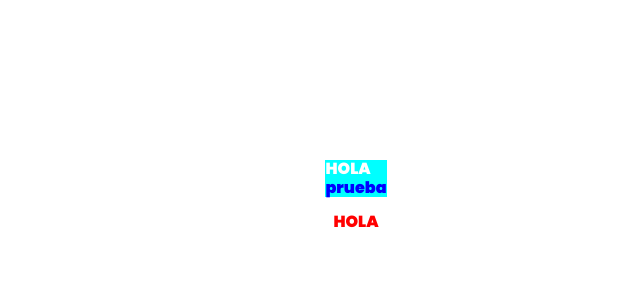
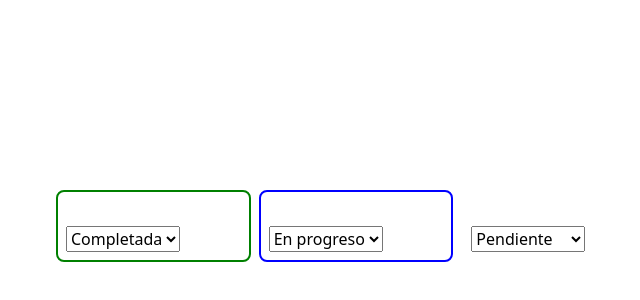
Before and after one commit to RSMKode/curso-angular-17-logidev, an Angular app: page / in a window 1280 px wide. Shown: the part 196-496 px from the top of the page, without its empty margins (284-924 px from the left). Built offline with nearby package versions, Linux system fonts and the light colour scheme.

Commit message:
Añadir componente de lista de tareas y estilos relacionados

```diff
--- a/src/app/app.component.html
+++ b/src/app/app.component.html
@@ -1,8 +1 @@
-<div class="app-container">
-  <main>
-    HOLA
-    <p>prueba</p>
-  </main>
-  <p>HOLA</p>
-  <router-outlet />
-</div>
+<task-list/>
--- a/src/app/app.component.scss
+++ b/src/app/app.component.scss
@@ -1,24 +1,14 @@
-@use '@/styles/variables/typography.scss' as typo;
-.app-container {
-  // font-family: 'Poppins-Black';
-  font-family: typo.$main-family-black, sans-serif;
-
+:host {
+  min-height: 100dvh;
+  width: 100dvw;
   display: flex;
   flex-direction: column;
   align-items: center;
   justify-content: center;
-  min-height: 100dvh;
   gap: 1rem;
-
+  padding:1rem;
 }
 
-main {
-  background-color: aqua;
-
-  p{
-    color:blue;
-  }
+task-list{
+  width: 100%;
 }
-p{
-  color:red
-}
--- a/src/app/app.component.ts
+++ b/src/app/app.component.ts
@@ -1,11 +1,12 @@
 import { Component } from '@angular/core';
 import { RouterOutlet } from '@angular/router';
+import { TaskListComponent } from './task-list/task-list.component';
 
 
 @Component({
   selector: 'app-root',
   standalone: true,
-  imports: [RouterOutlet],
+  imports: [RouterOutlet, TaskListComponent],
   templateUrl: './app.component.html',
   styleUrl: './app.component.scss',
 })
--- /dev/null
+++ b/src/app/task-list/task-list.component.html
@@ -0,0 +1,22 @@
+<section>
+  <h2>Task List</h2>
+  <ul>
+    @for (task of tasks; track $index) {
+    <li
+      [class]="{
+      'task-completed': task.status === 'Completada',
+      'task-in-progress': task.status === 'En progreso'
+      }"
+      >
+      <span>{{ task.name }}</span>
+      <select [(ngModel)]="task.status"
+      (change)="changeStatus(task)">
+        <option *ngFor="let status of taskStatus" [value]="status" [selected]="task.status === status">
+          {{ status }}
+        </option>
+        <!-- <button (click)="deleteTask(task.id)">Delete</button> -->
+      </select>
+    </li>
+    }
+  </ul>
+</section>
--- /dev/null
+++ b/src/app/task-list/task-list.component.scss
@@ -0,0 +1,34 @@
+section {
+  width: 100%;
+  height: 100%;
+  display: flex;
+  flex-direction: column;
+  place-items: center;
+  place-content: center;
+  gap: 1rem;
+
+  ul {
+    width: min(100%, 600px);
+    display: grid;
+    grid-template-columns: repeat(auto-fill, minmax(12rem, 1fr));
+    gap: 0.5rem;
+    place-items: center;
+  }
+
+  li {
+    width: fit-content;
+    display: flex;
+    flex-wrap: wrap;
+    gap: 0.5rem;
+    padding: 0.5rem;
+    border: 2px solid white;
+    border-radius: 0.5rem;
+  }
+
+  .task-completed {
+    border-color: green;
+  }
+  .task-in-progress {
+    border-color: blue;
+  }
+}
--- /dev/null
+++ b/src/app/task-list/task-list.component.ts
@@ -0,0 +1,44 @@
+import { FormsModule } from '@angular/forms';
+import { CommonModule } from '@angular/common';
+import { Component } from '@angular/core';
+import {
+  ITask,
+  StatusType,
+  PriorityType,
+} from '@/app/models/components.interface';
+
+@Component({
+  selector: 'task-list',
+  standalone: true,
+  imports: [CommonModule, FormsModule],
+  templateUrl: './task-list.component.html',
+  styleUrl: './task-list.component.scss',
+})
+export class TaskListComponent {
+  taskStatus: StatusType[] = ['Completada', 'En progreso', 'Pendiente'];
+  tastPriority: PriorityType[] = ['Alta', 'Media', 'Baja'];
+  tasks: ITask[] = [
+    {
+      name: 'Tarea 1',
+      description: 'Descripción de la tarea 1',
+      status: 'Completada',
+      priority: 'Alta',
+    },
+    {
+      name: 'Tarea 2',
+      description: 'Descripción de la tarea 2',
+      status: 'En progreso',
+      priority: 'Media',
+    },
+    {
+      name: 'Tarea 3',
+      description: 'Descripción de la tarea 3',
+      status: 'Pendiente',
+      priority: 'Baja',
+    },
+  ];
+
+  changeStatus(task: any) {
+    console.log(task);
+  }
+}
```
Also changed, not shown: src/app/models/components.interface.ts (added, +19 -0 lines).
